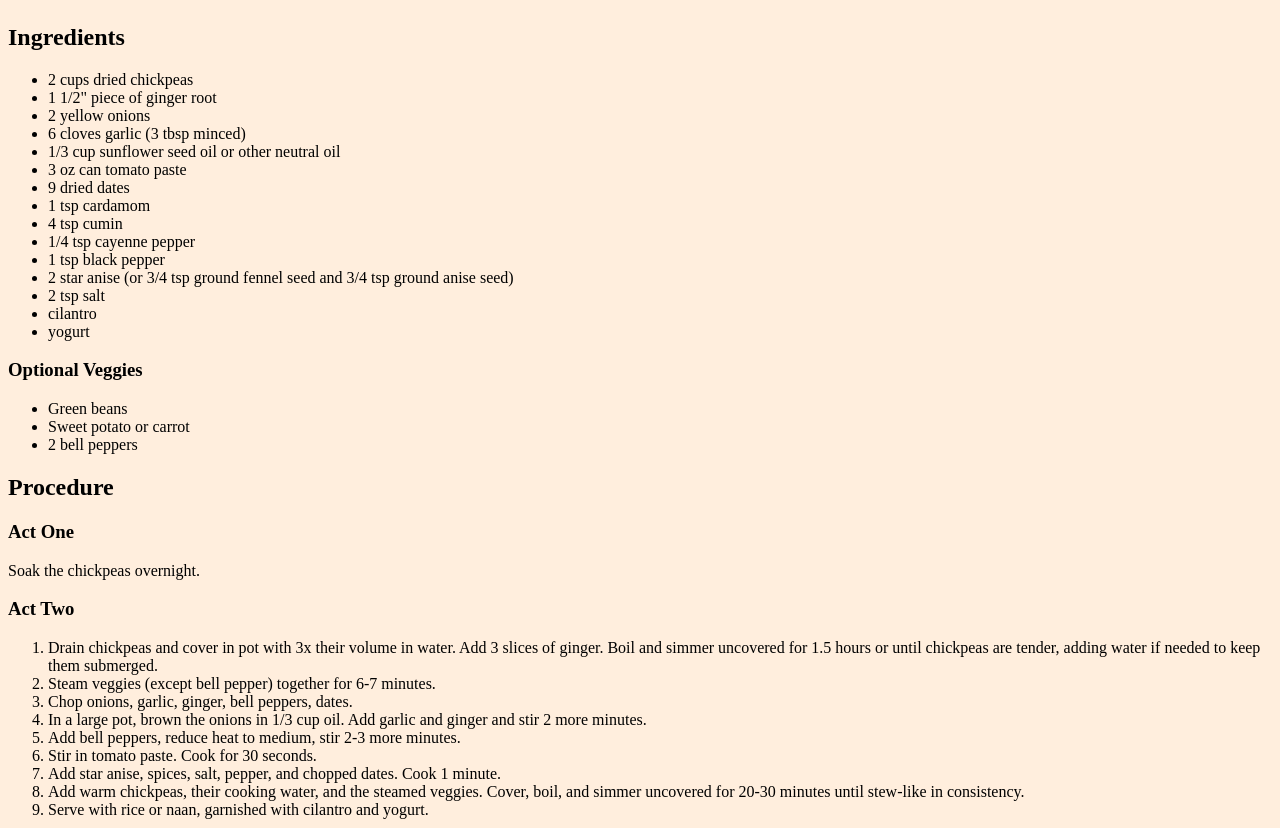
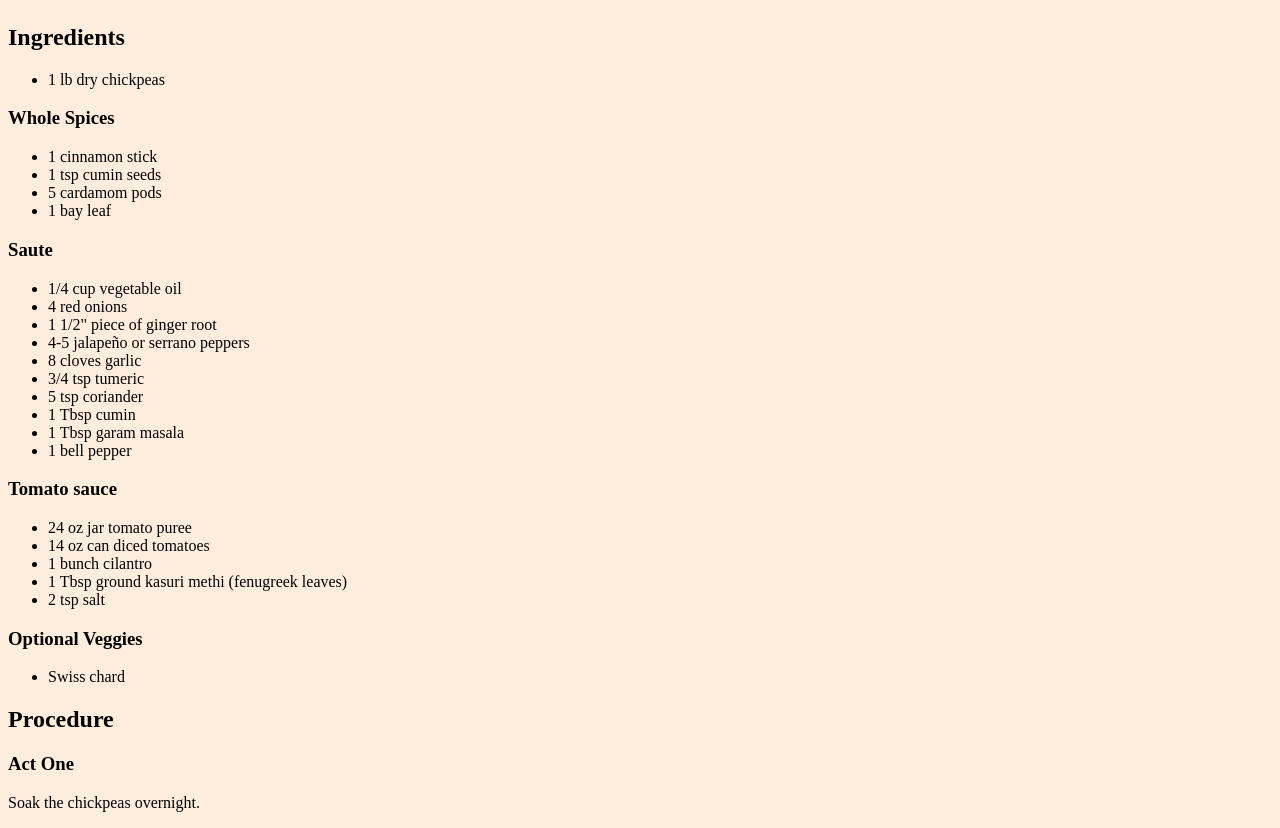
Before and after one commit to benchristel/recipes, a plain HTML site: page docs/chana-masala.html in a window 1280 px wide. Shown: the part 106-934 px from the top of the page. Drawn offline with Linux system fonts and the light colour scheme.

Commit message:
Revise chana recipe

```diff
--- a/docs/chana-masala.html
+++ b/docs/chana-masala.html
@@ -47,46 +47,55 @@
 			<h1 id="chana-masala">Chana Masala</h1>
 <h2 id="ingredients">Ingredients</h2>
 <ul>
-<li>2 cups dried chickpeas</li>
+<li>1 lb dry chickpeas</li>
+</ul>
+<h3 id="whole-spices">Whole Spices</h3>
+<ul>
+<li>1 cinnamon stick</li>
+<li>1 tsp cumin seeds</li>
+<li>5 cardamom pods</li>
+<li>1 bay leaf</li>
+</ul>
+<h3 id="saute">Saute</h3>
+<ul>
+<li>1/4 cup vegetable oil</li>
+<li>4 red onions</li>
 <li>1 1/2&quot; piece of ginger root</li>
-<li>2 yellow onions</li>
-<li>6 cloves garlic (3 tbsp minced)</li>
-<li>1/3 cup sunflower seed oil or other neutral oil</li>
-<li>3 oz can tomato paste</li>
-<li>9 dried dates</li>
-<li>1 tsp cardamom</li>
-<li>4 tsp cumin</li>
-<li>1/4 tsp cayenne pepper</li>
-<li>1 tsp black pepper</li>
-<li>2 star anise (or 3/4 tsp ground fennel seed and 3/4 tsp ground anise seed)</li>
+<li>4-5 jalapeño or serrano peppers</li>
+<li>8 cloves garlic</li>
+<li>3/4 tsp tumeric</li>
+<li>5 tsp coriander</li>
+<li>1 Tbsp cumin</li>
+<li>1 Tbsp garam masala</li>
+<li>1 bell pepper</li>
+</ul>
+<h3 id="tomato-sauce">Tomato sauce</h3>
+<ul>
+<li>24 oz jar tomato puree</li>
+<li>14 oz can diced tomatoes</li>
+<li>1 bunch cilantro</li>
+<li>1 Tbsp ground kasuri methi (fenugreek leaves)</li>
 <li>2 tsp salt</li>
-<li>cilantro</li>
-<li>yogurt</li>
 </ul>
 <h3 id="optional-veggies">Optional Veggies</h3>
 <ul>
-<li>Green beans</li>
-<li>Sweet potato or carrot</li>
-<li>2 bell peppers</li>
+<li>Swiss chard</li>
 </ul>
 <h2 id="procedure">Procedure</h2>
 <h3 id="act-one">Act One</h3>
 <p>Soak the chickpeas overnight.</p>
 <h3 id="act-two">Act Two</h3>
 <ol>
-<li>Drain chickpeas and cover in pot with 3x their volume in water. Add 3 slices of ginger. Boil and simmer uncovered for 1.5 hours or until chickpeas are tender, adding water if needed to keep them submerged.</li>
-<li>Steam veggies (except bell pepper) together for 6-7 minutes.</li>
-<li>Chop onions, garlic, ginger, bell peppers, dates.</li>
-<li>In a large pot, brown the onions in 1/3 cup oil. Add garlic and ginger and stir 2 more minutes.</li>
-<li>Add bell peppers, reduce heat to medium, stir 2-3 more minutes.</li>
-<li>Stir in tomato paste. Cook for 30 seconds.</li>
-<li>Add star anise, spices, salt, pepper, and chopped dates. Cook 1 minute.</li>
-<li>Add warm chickpeas, their cooking water, and the steamed veggies. Cover, boil, and simmer uncovered for 20-30 minutes until stew-like in consistency.</li>
-<li>Serve with rice or naan, garnished with cilantro and yogurt.</li>
+<li>Drain the chickpeas, bring to a boil in fresh water, and simmer 60-90 minutes or until tender.</li>
+<li>In a separate, large pot, saute the whole spices in a bit of oil for one minute.</li>
+<li>Add finely diced red onion and saute until starting to brown. If you&#39;re using chard, add the diced stems at this point.</li>
+<li>Add garlic and ginger and saute one minute</li>
+<li>Add ground spices and peppers and saute one minute</li>
+<li>Add tomato and bring to a simmer.</li>
+<li>Add chopped cilantro and chard leaves.</li>
+<li>Simmer 20-30 minutes. Add the chickpeas, and just enough of their cooking liquid to make a thick sauce that coats the beans.</li>
+<li>Add kasuri methi at the end.</li>
 </ol>
-<h2 id="notes">Notes</h2>
-<p>If the saute stuff starts to stick to the pan, add some chickpea water.</p>
-<p>To substitute canned chickpeas, drain them and cover with boiling water. Let sit until the final stage.</p>
 		</article>
 
 		<hr/>
```
Also changed, not shown: docs/apple-pide.html (+1 -1 lines), docs/index.html (+2 -2 lines), docs/quinoa-black-bean-chili.html (+1 -1 lines), docs/order.txt, 1 other file.
